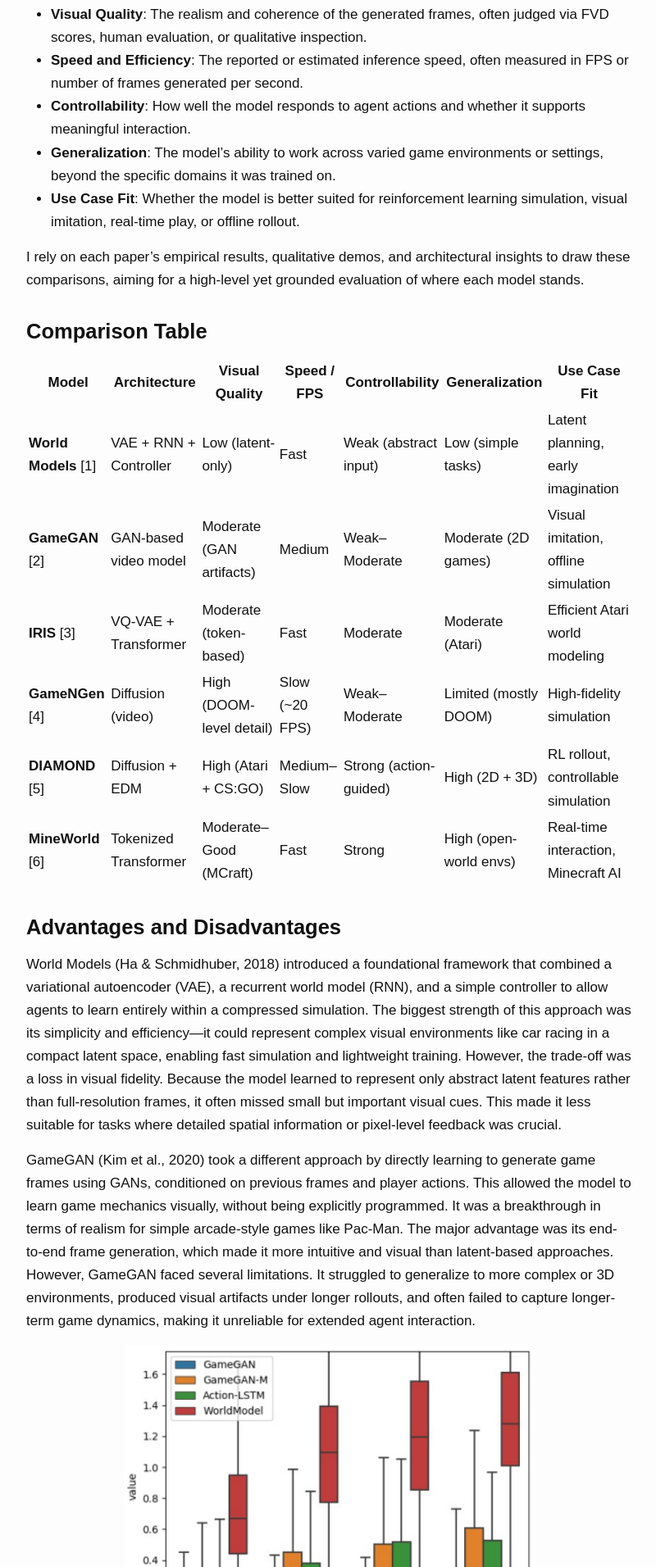
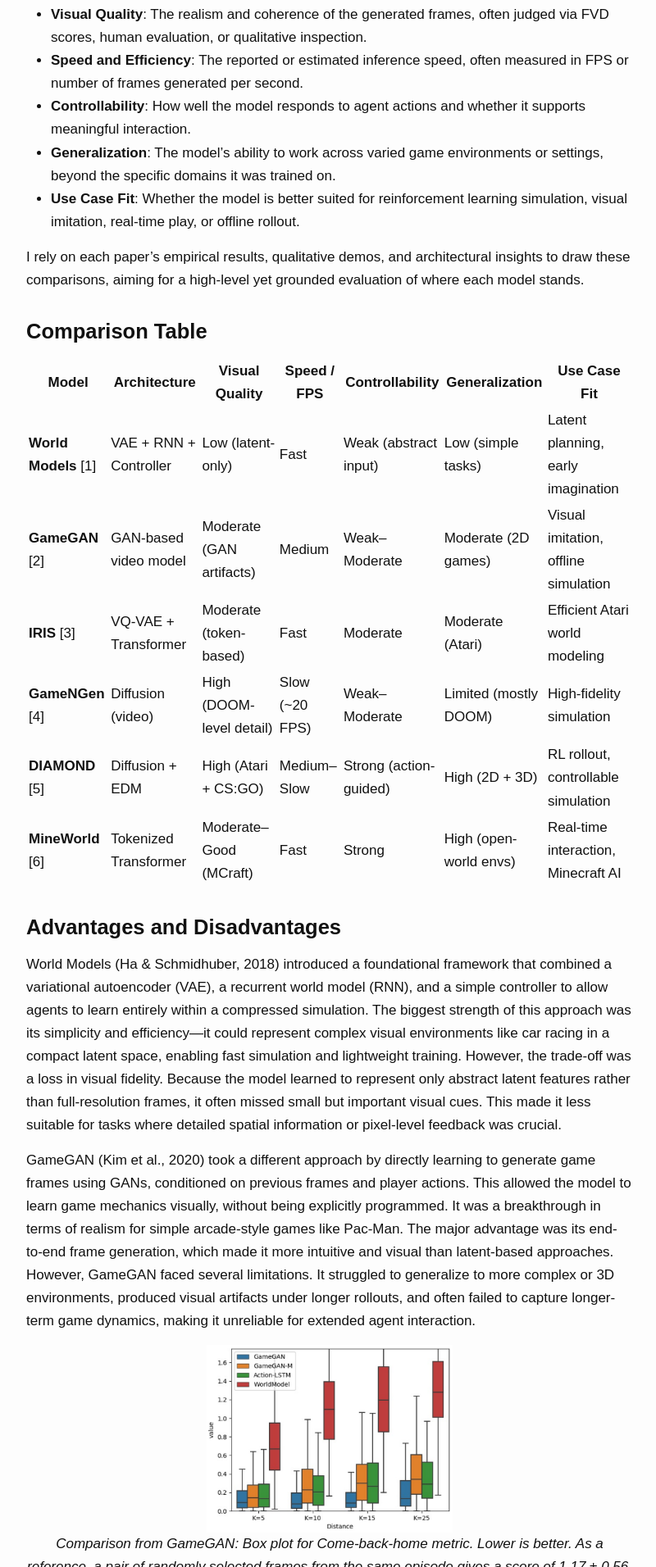
Before and after one commit to UCLAdeepvision/CS269-Projects-2025Spring, a Jekyll site: the page built from _posts/2025-06-09-student-19-NeuralGameEngine.md, in a window 1280 px wide. Shown: the part 4488-6400 px from the top of the page at 82% size, without its empty margins (238-1038 px from the left). Built offline with Jekyll 4.4.1, drawn with Linux system fonts in a browser that asks for light colours; some web fonts are replaced; comment, search, counter and statistics services are not loaded.

Commit message:
Update 2025-06-09-student-19-NeuralGameEngine.md

```diff
--- a/_posts/2025-06-09-student-19-NeuralGameEngine.md
+++ b/_posts/2025-06-09-student-19-NeuralGameEngine.md
@@ -79,7 +79,7 @@ World Models (Ha & Schmidhuber, 2018) introduced a foundational framework that c
 GameGAN (Kim et al., 2020) took a different approach by directly learning to generate game frames using GANs, conditioned on previous frames and player actions. This allowed the model to learn game mechanics visually, without being explicitly programmed. It was a breakthrough in terms of realism for simple arcade-style games like Pac-Man. The major advantage was its end-to-end frame generation, which made it more intuitive and visual than latent-based approaches. However, GameGAN faced several limitations. It struggled to generalize to more complex or 3D environments, produced visual artifacts under longer rollouts, and often failed to capture longer-term game dynamics, making it unreliable for extended agent interaction.
 
 <div style="text-align: center;">
-  <img src="{{ '/assets/images/student-19/figure3.png' | relative_url }}" style="width: 500px; max-width: 100%;" alt="RobosuiteEnv">
+  <img src="{{ '/assets/images/student-19/figure3.png' | relative_url }}" style="width: 300px; max-width: 100%;" alt="RobosuiteEnv">
   <p><em> Comparison from GameGAN: Box plot for Come-back-home metric. Lower is better. As a reference, a pair of randomly selected frames from the same episode gives a score of 1.17 ± 0.56.</em></p>
 </div>
 
@@ -90,7 +90,7 @@ GameNGen (2024) represented a leap forward by introducing diffusion models into
 DIAMOND (2024) followed GameNGen but aimed to make diffusion-based simulation more practical and controllable. By switching to EDM (Elucidated Diffusion Models), DIAMOND significantly reduced the number of denoising steps needed during frame generation, speeding up inference while maintaining high visual quality. It also emphasized the importance of preserving visual details for reinforcement learning, showing that better visuals could directly translate into better policy learning. DIAMOND incorporated action-conditioning more explicitly, making its predictions more responsive and meaningful. It achieved top performance on Atari benchmarks and even scaled to more complex environments like CS:GO. However, it still required substantial computational resources, and its real-time interactivity—while improved—was not yet on par with faster autoregressive models.
 
 <div style="text-align: center;">
-  <img src="{{ '/assets/images/student-19/figure4.png' | relative_url }}" style="width: 500px; max-width: 100%;" alt="RobosuiteEnv">
+  <img src="{{ '/assets/images/student-19/figure4.png' | relative_url }}" style="width: 800px; max-width: 100%;" alt="RobosuiteEnv">
   <p><em> Consecutive frames imagined with IRIS (left) and DIAMOND (right). The white boxes highlight inconsistencies between frames, which we see only arise in trajectories generated with IRIS. In Asterix (top row), an enemy (orange) becomes a reward (red) in the second frame, before reverting to an enemy in the third, and again to a reward in the fourth. In Breakout (middle row), the bricks and score are inconsistent between frames. In Road Runner (bottom row), the rewards (small blue dots on the road) are inconsistently rendered between frames. None of these inconsistencies occur with DIAMOND. In Breakout, the score is even reliably updated by +7 when a red brick is broken.</em></p>
 </div>
 
```
